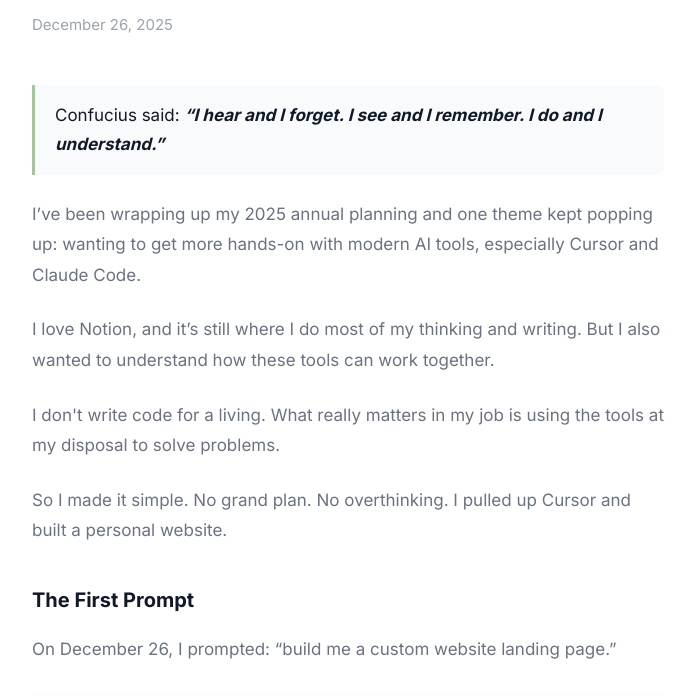
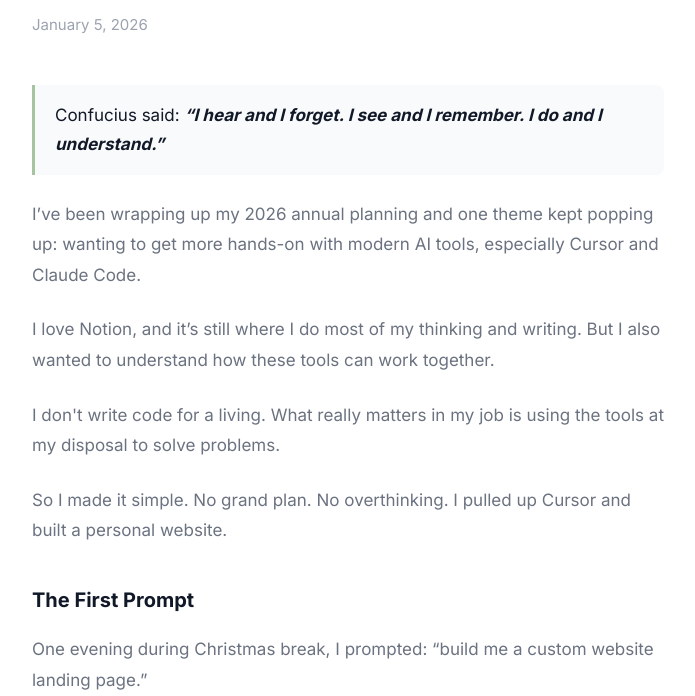
Before and after one commit to ktrann24/khietshome, a website: page thoughts/building-my-website-from-zero.html in a window 1280 px wide. Shown: the part 192-888 px from the top of the page, without its empty margins (292-987 px from the left). Drawn offline with Linux system fonts and the light colour scheme.

Commit message:
Update blog posts from Notion - 2025-12-27

```diff
--- a/thoughts/building-my-website-from-zero.html
+++ b/thoughts/building-my-website-from-zero.html
@@ -3,7 +3,6 @@
 <head>
     <meta charset="UTF-8">
     <meta name="viewport" content="width=device-width, initial-scale=1.0">
-    <meta name="view-transition" content="same-origin">
     <title>Building My Website from Zero - Khiet Tran</title>
     <link rel="icon" type="image/svg+xml" href="../favicon.svg">
     <link rel="stylesheet" href="../styles.css">
@@ -25,13 +24,13 @@
             <article class="blog-post">
                 <div class="post-header">
                     <h1 class="post-title-full">Building My Website from Zero</h1>
-                    <p class="post-meta-full">December 26, 2025</p>
+                    <p class="post-meta-full">January 5, 2026</p>
                 </div>
 
                 <div class="post-content">
                     <blockquote>Confucius said: <em><strong>“I hear and I forget. I see and I remember. I do and I understand.”</strong></em></blockquote>
 
-                    <p>I’ve been wrapping up my 2025 annual planning and one theme kept popping up: wanting to get more hands-on with modern AI tools, especially Cursor and Claude Code.</p>
+                    <p>I’ve been wrapping up my 2026 annual planning and one theme kept popping up: wanting to get more hands-on with modern AI tools, especially Cursor and Claude Code.</p>
 
                     <p>I love Notion, and it’s still where I do most of my thinking and writing. But I also wanted to understand how these tools can work together.</p>
 
@@ -41,7 +40,7 @@
 
                     <h3><strong>The First Prompt</strong></h3>
 
-                    <p>On December 26, I prompted: “build me a custom website landing page.”</p>
+                    <p>One evening during Christmas break, I prompted: “build me a custom website landing page.”</p>
 
                     <figure><img src="images/building-my-website-from-zero-f7d905fe2dd1.png" alt="" loading="lazy"><figcaption></figcaption></figure>
 
```
Also changed, not shown: thoughts/index.html (+10 -5 lines), thoughts/welcome.html (+0 -1 lines).
